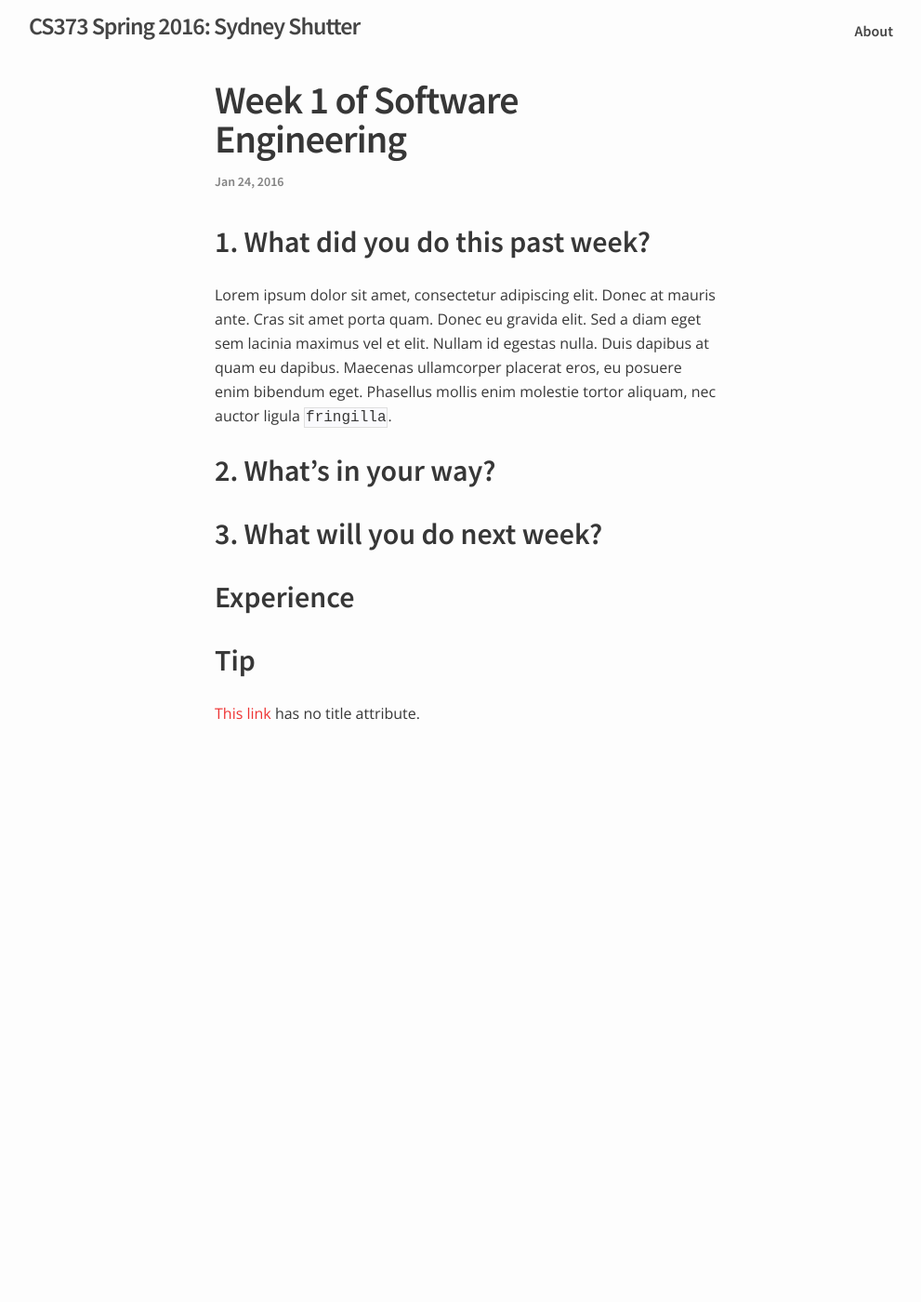
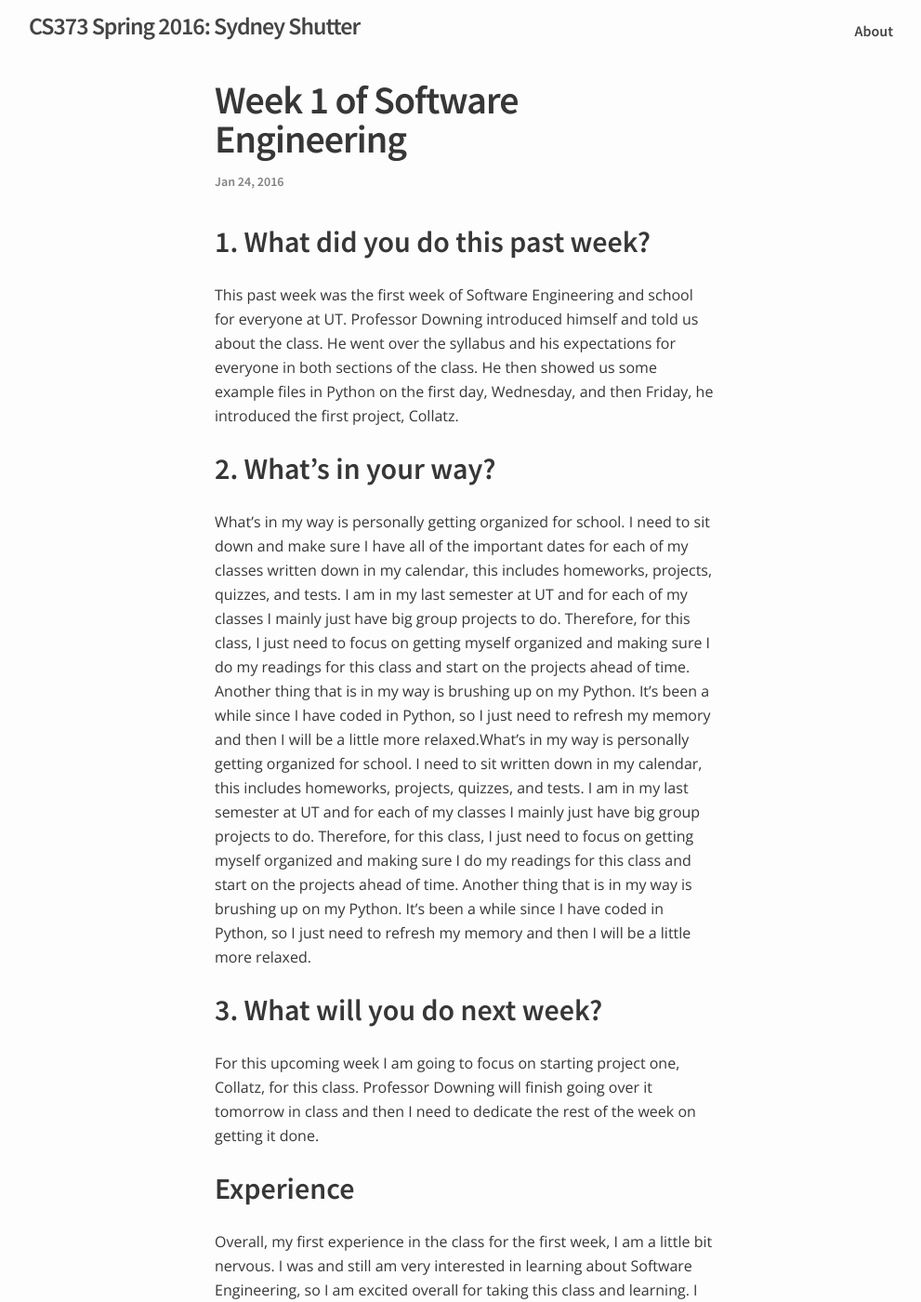
Before and after one commit to seshutter/CS373-Blog, a Jekyll site: the page built from _posts/2016-01-24-Week-1.md, in a window 1280 px wide and 1400 px high. Shown: the whole window at 93% size, without its empty margins (139-1130 px from the left). Built offline with Jekyll 4.4.1, drawn with Linux system fonts in a browser that asks for light colours; some of the changed text lies outside the part shown.

Commit message:
week 1 post
edited week 1 post

```diff
--- a/_posts/2016-01-24-Week-1.md
+++ b/_posts/2016-01-24-Week-1.md
@@ -5,15 +5,62 @@ date:   2016-01-24 18:51:59
 categories: jekyll update
 ---
 ##1. What did you do this past week?
-Lorem ipsum dolor sit amet, consectetur adipiscing elit. Donec at mauris ante. Cras sit amet porta quam. Donec eu gravida elit. Sed a diam eget sem lacinia maximus vel et elit. Nullam id egestas nulla. Duis dapibus at quam eu dapibus. Maecenas ullamcorper placerat eros, eu posuere enim bibendum eget. Phasellus mollis enim molestie tortor aliquam, nec auctor ligula `fringilla`.
-
+This past week was the first week of Software Engineering and school for
+everyone at UT.  Professor Downing introduced himself and told us about the
+class.  He went over the syllabus and his expectations for everyone in both
+sections of the class.  He then showed us some example files in Python on the
+first day, Wednesday, and then Friday, he introduced the first project,
+Collatz.
 
 ##2. What's in your way?
-
+What's in my way is personally getting organized for school.  I need to sit
+down and make sure I have all of the important dates for each of my classes
+written down in my calendar, this includes homeworks, projects, quizzes, and
+tests.  I am in my last semester at UT and for each of my classes I mainly
+just have big group projects to do.  Therefore, for this class, I just need
+to focus on getting myself organized and making sure I do my readings for
+this class and start on the projects ahead of time.  Another thing that is in
+my way is brushing up on my Python.  It's been a while since I have coded in
+Python, so I just need to refresh my memory and then I will be a little more
+relaxed.What's in my way is personally getting organized for school.  I need to sit
+written down in my calendar, this includes homeworks, projects, quizzes, and
+tests.  I am in my last semester at UT and for each of my classes I mainly
+just have big group projects to do.  Therefore, for this class, I just need
+to focus on getting myself organized and making sure I do my readings for
+this class and start on the projects ahead of time.  Another thing that is in
+my way is brushing up on my Python.  It's been a while since I have coded in
+Python, so I just need to refresh my memory and then I will be a little more
+relaxed.
 
 ##3. What will you do next week?
+For this upcoming week I am going to focus on starting project one, Collatz,
+for this class.  Professor Downing will finish going over it tomorrow in
+class and then I need to dedicate the rest of the week on getting it done.
 
 ##Experience
+Overall, my first experience in the class for the first week, I am a little bit
+nervous.  I was and still am very interested in learning about Software
+Engineering, so I am excited overall for taking this class and learning.  I am
+also nervous at the same time.  There is a big workload in this class and the
+projects are going to be difficult, so I hope that I am able to figure it all out
+and do well.  The first quiz was very difficult on Friday, but now I know what to
+expect and will know how to prepare myself better, so I just need to be ready for
+that every day this semester.  Professor Downing seems like a great professor
+thus far and is very enthusiastic about teaching us, so I look forward to the
+rest of his lectures.  The examples he has given us so far were very basic, but
+I won't lie, I was afraid to get called on in class because I did not want to
+mess up when he asked me a question.
 
 ##Tip
+For my tip, if you are having any sorts of problem installing Ruby on Rails
+on a Mac, I found this website:
+<a href="http://railsapps.github.io/installrubyonrails-mac.html/" target="_blank">
+Install Ruby on Rails · Mac OS X El Capitan</a>.  It helps you install Xcode,
+Xcode command line tools, configure git, install Homebrew,
+<a href="https://en.wikipedia.org/wiki/GNU_Privacy_Guard" target="_blank">GPG</a>, RVM
+(<a href="https://rvm.io" target="_blank">Ruby Version Manager</a>, Ruby, check your Gem
+manager, gemsets, and global gemsets, install Bundler, and finally install Rails.  So it
+helps you get everything set up and then teaches you how to use Rails, so how to create
+folders and applications, etc.
+
 [This link](http://example.net/) has no title attribute.
```
